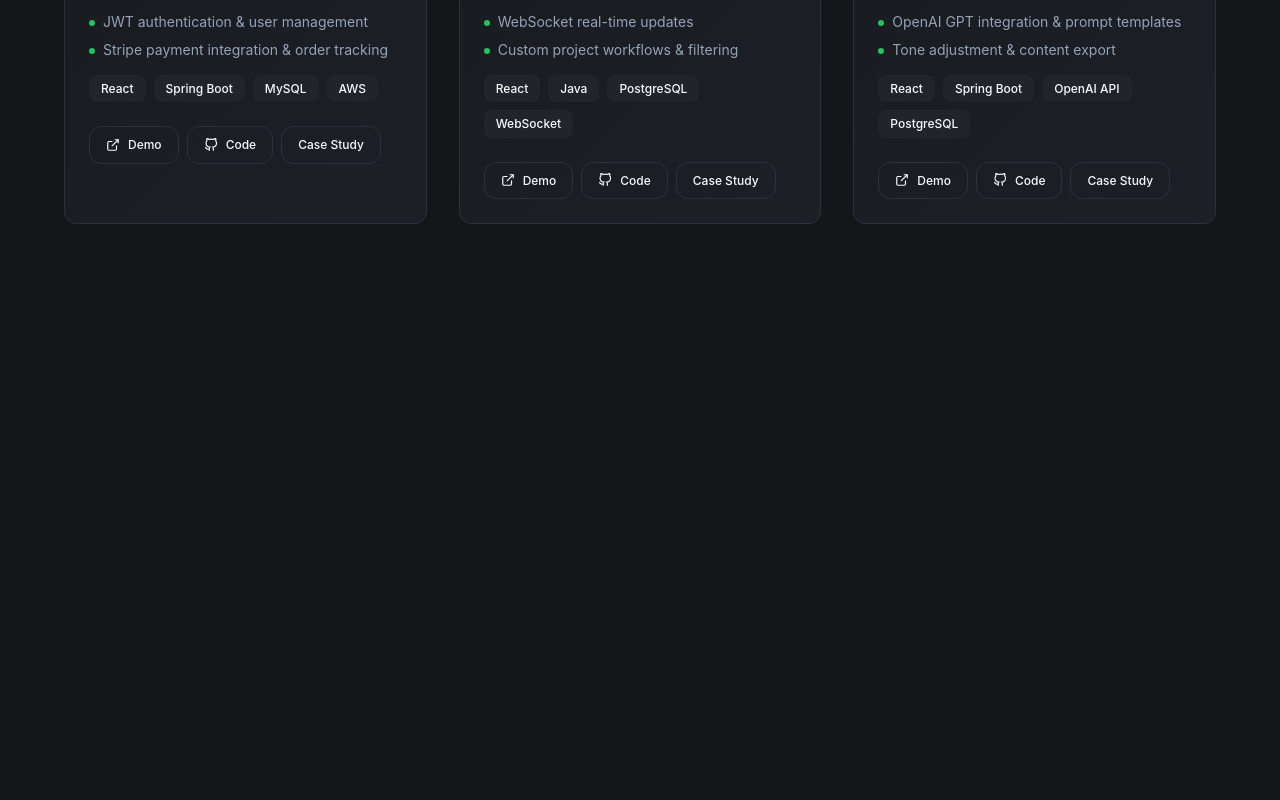
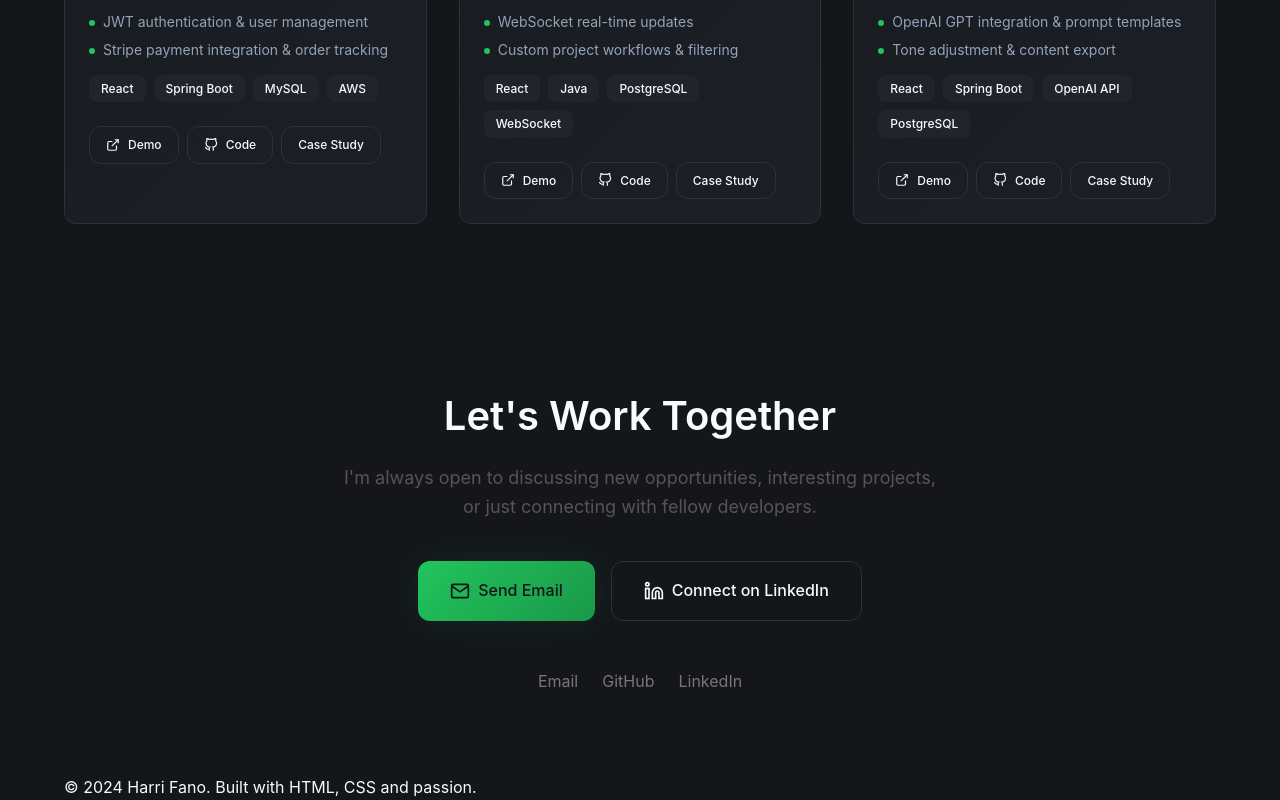
Before and after one commit to harrihow/React-Portfolio, a React (Vite) app: page / in a window 1280 px wide. Shown: the part 979-1779 px from the top of the page. Before the commit the page ends 1283 px from the top, so only its background shows below. Built offline with nearby package versions, Linux system fonts and the light colour scheme.

Commit message:
Added ContactSection component

```diff
--- a/src/App.jsx
+++ b/src/App.jsx
@@ -2,6 +2,8 @@ import React from 'react'
 import Navbar from './components/Nav/Navbar.jsx'
 import HeroSection from './components/HeroSection/HeroSection.jsx'
 import ProjectSection from './components/ProjectSection/ProjectSection.jsx'
+import ContactSection from './components/ContactSection/ContactSection.jsx'
+import Footer from './components/Footer/Footer.jsx'
 
 export default function App() {
   return (
@@ -9,6 +11,8 @@ export default function App() {
       <Navbar />
       <HeroSection />
       <ProjectSection />
+      <ContactSection />
+      <Footer />
     </>
   );
 }
--- /dev/null
+++ b/src/components/ContactSection/ContactSection.jsx
@@ -0,0 +1,58 @@
+import React from 'react';
+import cn from 'classnames';
+import btnStyles from '../Button/Button.module.css';
+import styles from './ContactSection.module.css';
+
+export default function ContactSection() {
+  return (
+    <section id="contact" className={styles.contact}>
+      <div className="container">
+        <h2 className={styles.sectionTitle}>Let&apos;s Work Together</h2>
+        <p className={styles.sectionSubtitle}>
+          I&apos;m always open to discussing new opportunities, interesting projects, or just connecting with fellow developers.
+        </p>
+
+        <div className={styles.contactButtons}>
+          <a
+            href="mailto:harri.fano@example.com"
+            className={cn(
+              btnStyles.btn,
+              btnStyles.btnPrimary,
+              btnStyles.btnLg,
+              btnStyles.btnGlow
+            )}
+          >
+            <svg width="20" height="20" viewBox="0 0 24 24" fill="none" stroke="currentColor" strokeWidth="2">
+              <path d="M4 4h16c1.1 0 2 .9 2 2v12c0 1.1-.9 2-2 2H4c-1.1 0-2-.9-2-2V6c0-1.1.9-2 2-2z" />
+              <polyline points="22,6 12,13 2,6" />
+            </svg>
+            Send Email
+          </a>
+          <a
+            href="https://linkedin.com/in/harrihow"
+            className={cn(
+              btnStyles.btn,
+              btnStyles.btnOutline,
+              btnStyles.btnLg
+            )}
+            target="_blank"
+            rel="noopener noreferrer"
+          >
+            <svg width="20" height="20" viewBox="0 0 24 24" fill="none" stroke="currentColor" strokeWidth="2">
+              <path d="M16 8a6 6 0 0 1 6 6v7h-4v-7a2 2 0 0 0-2-2 2 2 0 0 0-2 2v7h-4v-7a6 6 0 0 1 6-6z" />
+              <rect x="2" y="9" width="4" height="12" />
+              <circle cx="4" cy="4" r="2" />
+            </svg>
+            Connect on LinkedIn
+          </a>
+        </div>
+
+        <div className={styles.socialLinks}>
+          <a href="mailto:harri.fano@example.com" className={styles.socialLink}>Email</a>
+          <a href="https://github.com/harrihow" className={styles.socialLink} target="_blank" rel="noopener noreferrer">GitHub</a>
+          <a href="https://linkedin.com/in/harrihow" className={styles.socialLink} target="_blank" rel="noopener noreferrer">LinkedIn</a>
+        </div>
+      </div>
+    </section>
+  );
+}
--- /dev/null
+++ b/src/components/ContactSection/ContactSection.module.css
@@ -0,0 +1,43 @@
+.contact {
+  text-align: center;
+  padding: 5rem 1.5rem;
+}
+.sectionTitle {
+  font-size: 2.5rem;
+  margin-bottom: 1rem;
+  font-weight: 600;
+}
+.sectionSubtitle {
+  font-size: 1.125rem;
+  margin-bottom: 2.5rem;
+  color: #555;
+  max-width: 600px;
+  margin-left: auto;
+  margin-right: auto;
+}
+.contactButtons {
+  display: flex;
+  flex-direction: column;
+  gap: 1rem;
+  justify-content: center;
+  margin-bottom: 3rem;
+}
+@media (min-width: 640px) {
+  .contactButtons {
+    flex-direction: row;
+  }
+}
+.socialLinks {
+  display: flex;
+  justify-content: center;
+  gap: 1.5rem;
+}
+.socialLink {
+  font-size: 1rem;
+  color: #777;
+  text-decoration: none;
+  transition: color 0.3s ease;
+}
+.socialLink:hover {
+  color: #1da1f2;
+}
--- /dev/null
+++ b/src/components/Footer/Footer.jsx
@@ -0,0 +1,13 @@
+
+import React from 'react'
+import styles from '../ContactSection/ContactSection.module.css'
+
+export default function Footer() {
+  return (
+    <footer className={styles.footer}>
+      <div className="container">
+        <p>© 2024 Harri Fano. Built with HTML, CSS and passion.</p>
+      </div>
+    </footer>
+  )
+}
--- a/src/index.css
+++ b/src/index.css
@@ -68,3 +68,27 @@ img {
   margin: 0 auto;
   padding: 0 1.5rem;
 }
+
+/* Sections */
+.projects, .about, .contact {
+    padding: 5rem 1.5rem;
+}
+
+.sectionHeader {
+    text-align: center;
+    margin-bottom: 4rem;
+}
+
+.sectionTitle {
+    font-size: clamp(2.5rem, 6vw, 3.5rem);
+    font-weight: 700;
+    margin-bottom: 1rem;
+    color: var(--foreground);
+}
+
+.sectionSubtitle {
+    font-size: 1.25rem;
+    color: var(--muted-foreground);
+    max-width: 48rem;
+    margin: 0 auto;
+}
```
